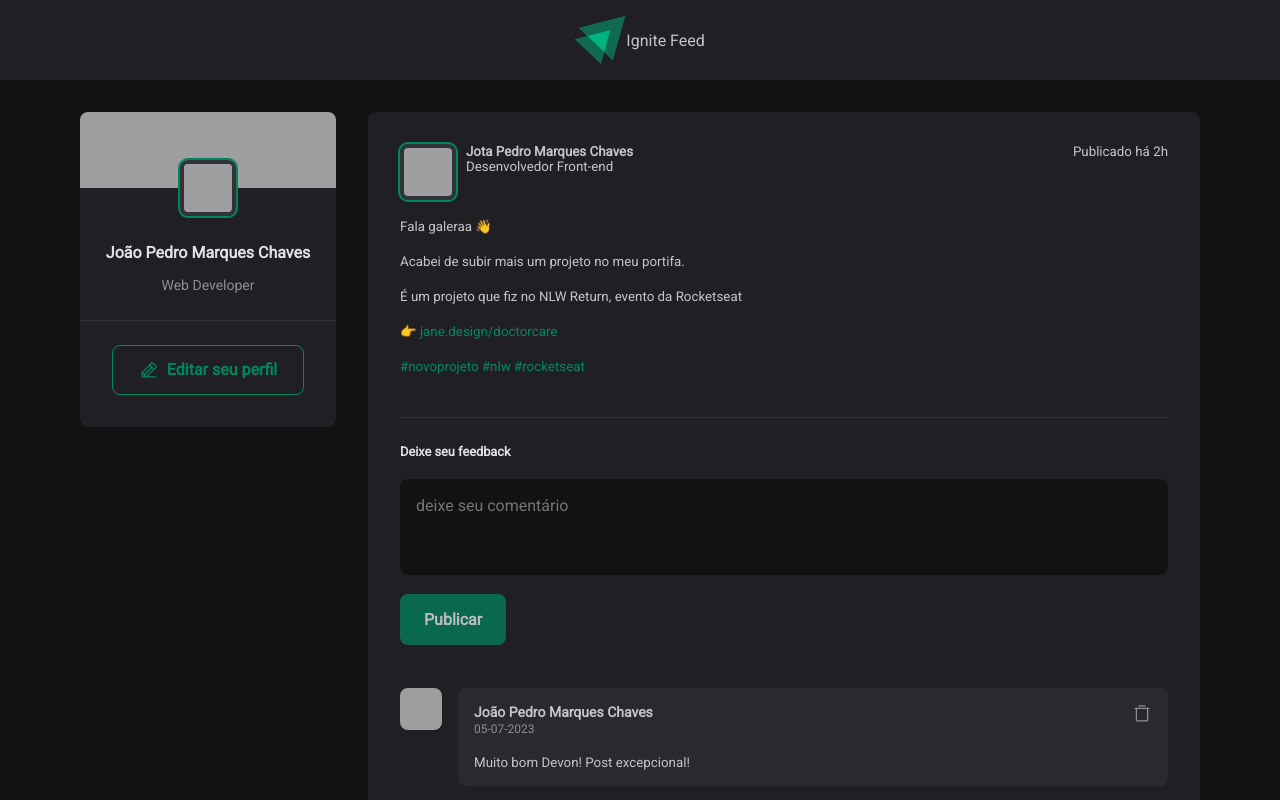
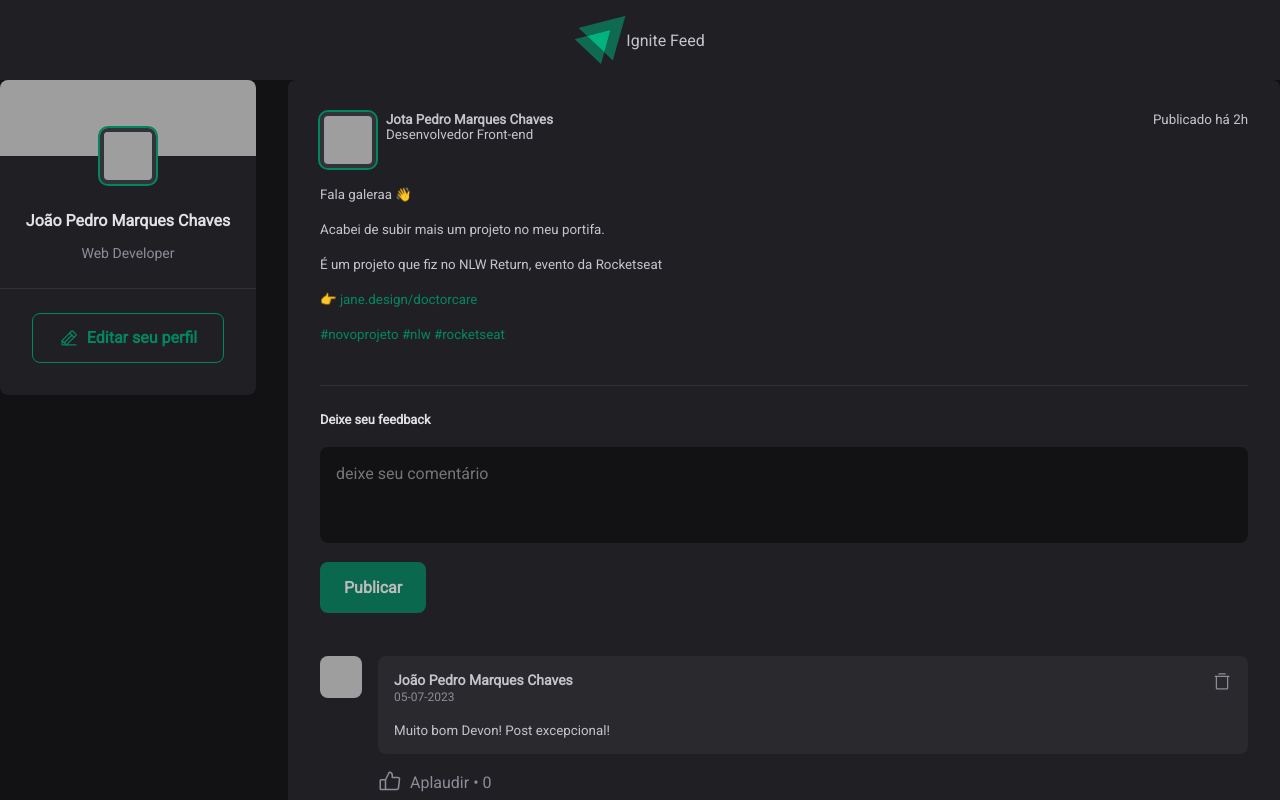
Before and after one commit to jotinho3/primeiro_projeto_rocketseat, a React (Vite) app: page / in a window 1280 px wide. Shown: the top 800 px of the page. Built offline with nearby package versions, Linux system fonts and the light colour scheme; grey boxes are pictures that could not be loaded.

Commit message:
Update App.module.css

```diff
--- a/src/App.module.css
+++ b/src/App.module.css
@@ -1,6 +1,6 @@
 .wrapper {
     max-width: 80rem;
-    margin: 2rem 5rem;
+    margin: 0 auto;
     display: grid;
     grid-template-columns: 256px 1fr;
     gap: 2rem;
```
